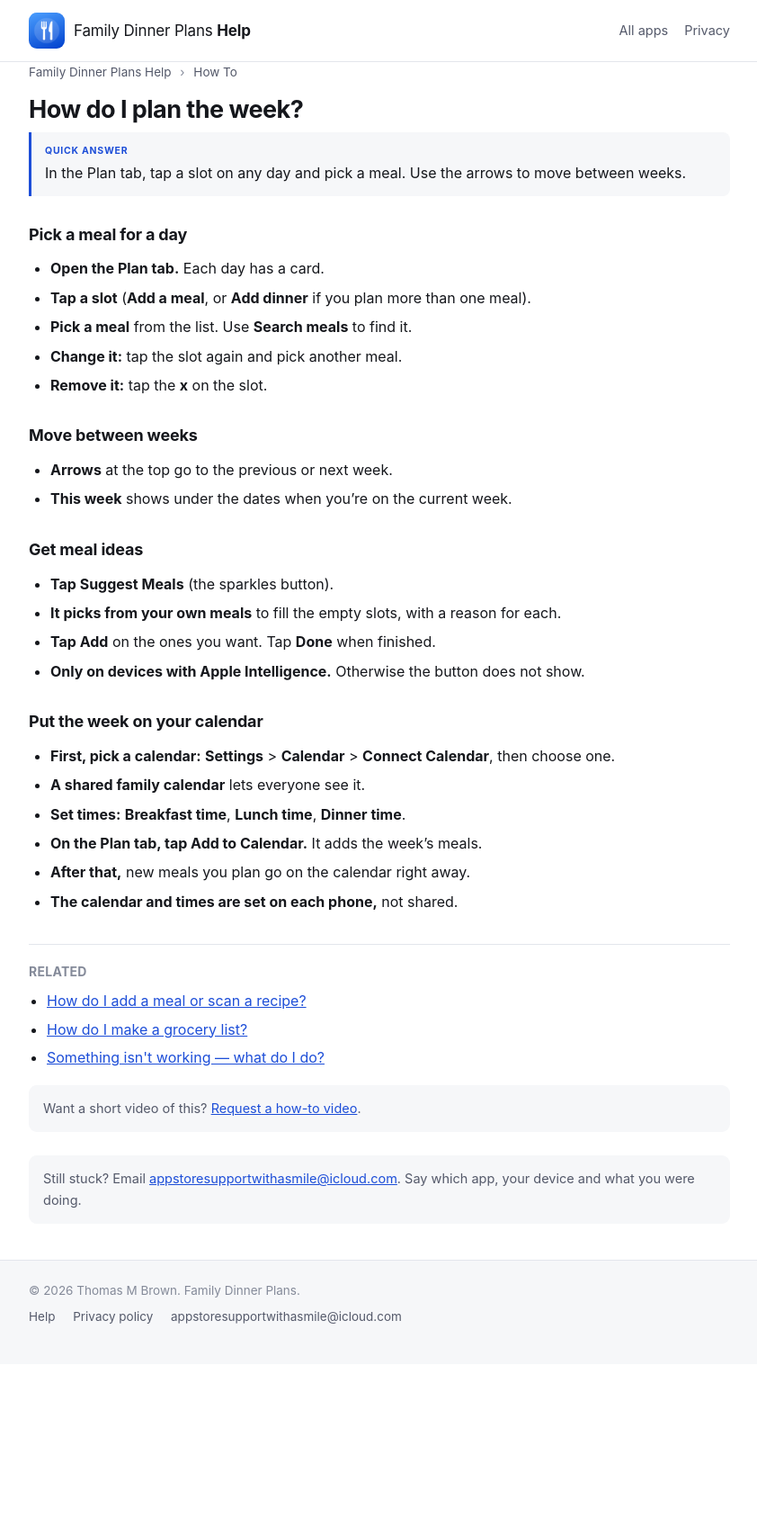
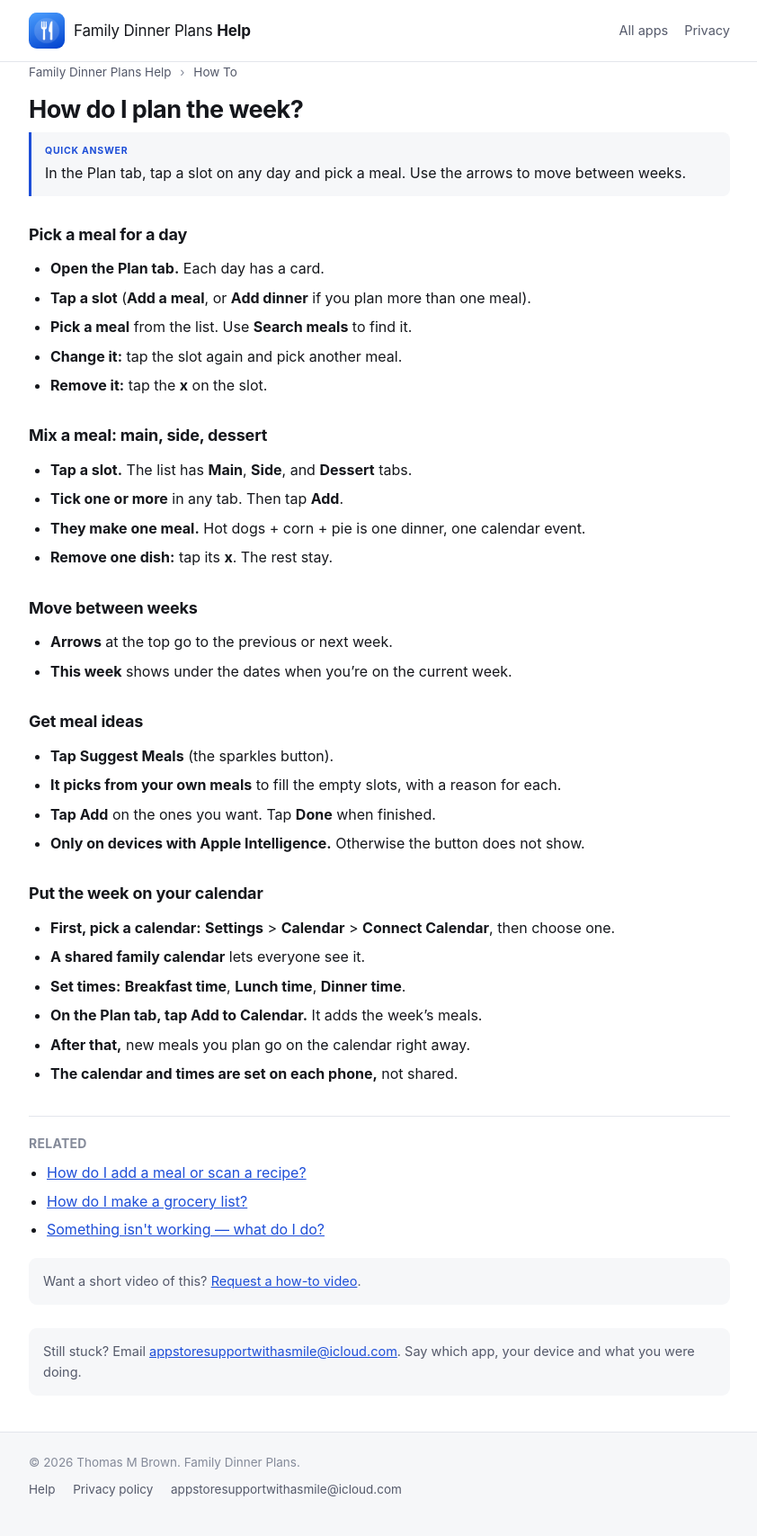
Before and after one commit to mytombrown/team-assist-help, a Jekyll site: the page built from _guides/familydinnerplans/plan-your-week.md, in a window 1280 px wide. Shown: the whole page at 90% size, without its empty margins (218-1060 px from the left). Built offline with Jekyll 4.4.1, drawn with Linux system fonts in a browser that asks for light colours; before the commit the page ends 1516 px from its top, so only the background shows below that.

Commit message:
Build 5 (Family Dinner Plans 1.0.0): Main/Side/Dessert, mix several dishes into one meal, fractions like ½, tappable recipe links (FDP-1326, FDP-1324)
Co-Authored-By: Claude Opus 5.5 <noreply@anthropic.com>

```diff
--- a/_guides/familydinnerplans/plan-your-week.md
+++ b/_guides/familydinnerplans/plan-your-week.md
@@ -19,6 +19,13 @@ related:
 - **Change it:** tap the slot again and pick another meal.
 - **Remove it:** tap the **x** on the slot.
 
+## Mix a meal: main, side, dessert
+
+- **Tap a slot.** The list has **Main**, **Side**, and **Dessert** tabs.
+- **Tick one or more** in any tab. Then tap **Add**.
+- **They make one meal.** Hot dogs + corn + pie is one dinner, one calendar event.
+- **Remove one dish:** tap its **x**. The rest stay.
+
 ## Move between weeks
 
 - **Arrows** at the top go to the previous or next week.
```
Also changed, not shown: _guides/familydinnerplans/add-meals.md (+3 -1 lines).
